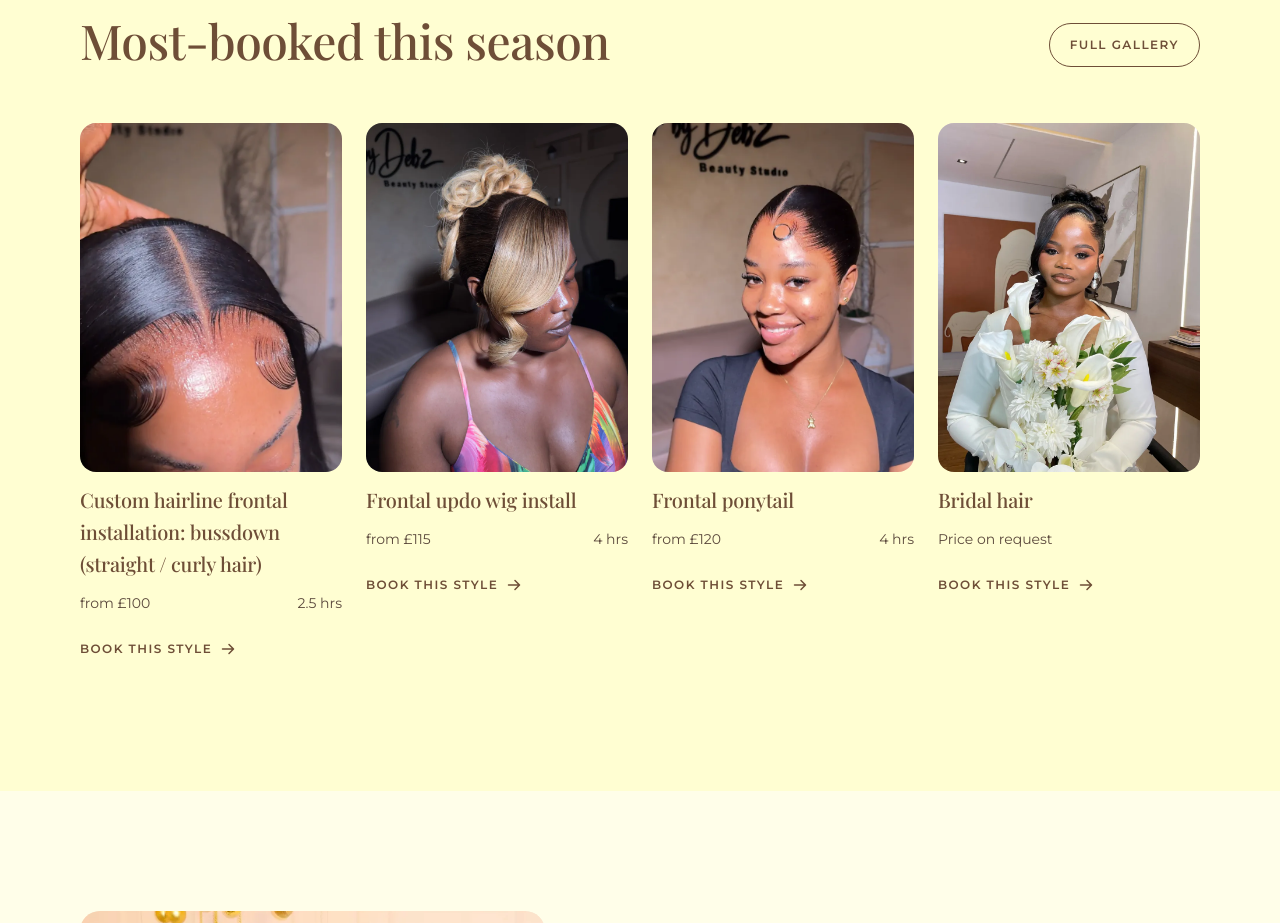
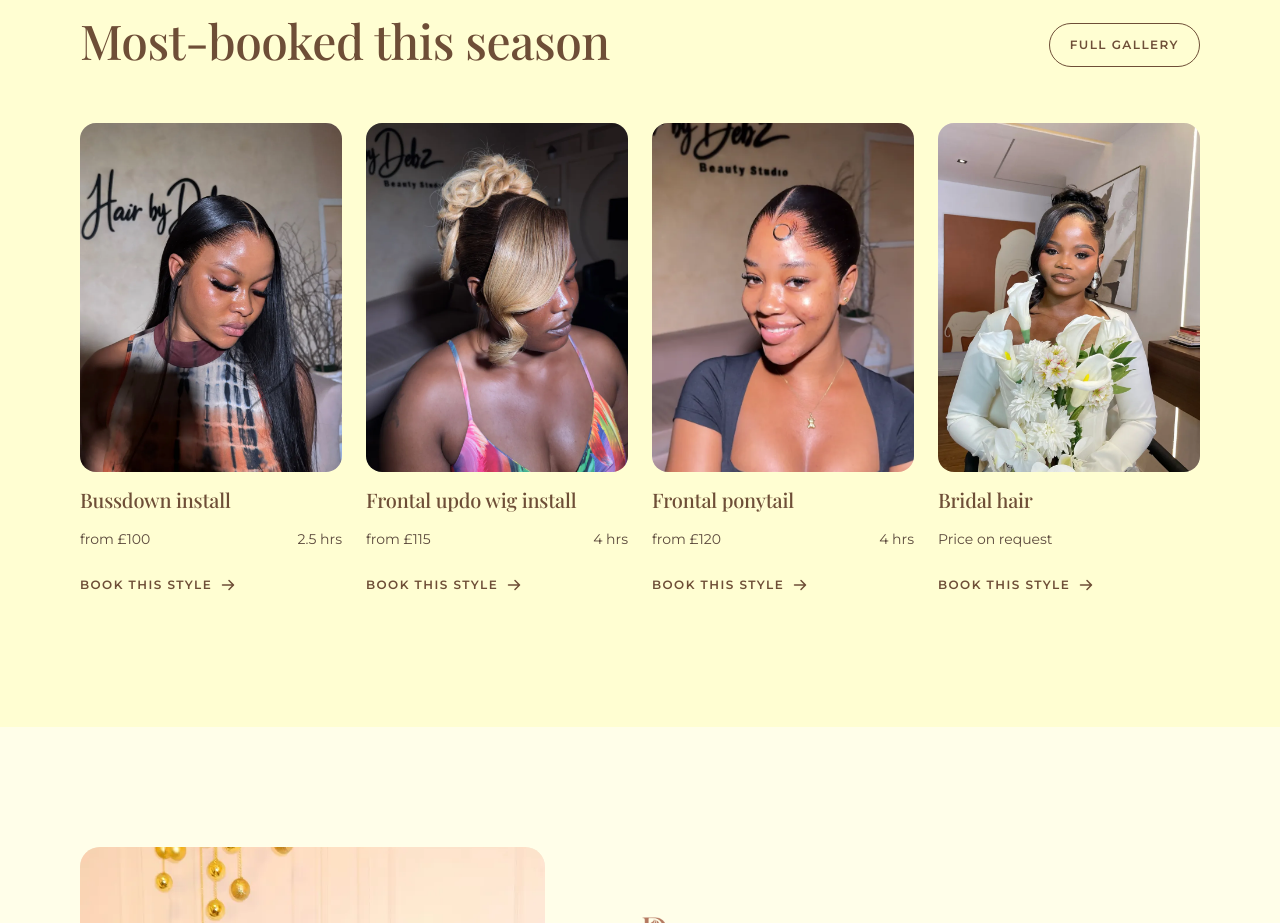
Before and after one commit to Zidotech/Hair_by_debz, a Next.js app: page / in a window 1280 px wide. Shown: the part 1067-1990 px from the top of the page. Built offline with nearby package versions, Linux system fonts and the light colour scheme; no server answers.

Commit message:
Shorter card names, better bussdown photo

```diff
--- a/features/booking/components/booking-flow.tsx
+++ b/features/booking/components/booking-flow.tsx
@@ -151,7 +151,7 @@ export function BookingFlow({ styleId }: { styleId: string | null }) {
                       {x.imgs && <Img k={x.imgs[0]} alt="" ratio="4/3" r={0} sizes="(max-width: 700px) 45vw, 25vw" />}
                       {on && <span style={{ position: "absolute", top: 8, right: 8, width: 28, height: 28, borderRadius: "50%", background: "var(--brown)", color: "var(--cream)", display: "flex", alignItems: "center", justifyContent: "center", animation: "pPop .3s" }}><Check size={15} weight="bold" aria-label="Selected" /></span>}
                       <span {...R({ pad: [14, 12, 10] }, { display: "flex", flexDirection: "column", gap: 4, flex: 1, paddingRight: x.imgs ? undefined : 40 })}>
-                        <span {...R({ fs: [17, 16, 15] }, { fontFamily: "var(--serif)", color: "var(--brown)", lineHeight: 1.25, overflowWrap: "anywhere" })}>{x.name}</span>
+                        <span {...R({ fs: [17, 16, 15] }, { fontFamily: "var(--serif)", color: "var(--brown)", lineHeight: 1.25, overflowWrap: "anywhere" })}>{x.short ?? x.name}</span>
                         <span style={{ fontSize: 13, color: "var(--ink-soft)", marginTop: "auto", paddingTop: 2 }}>{x.price == null ? "Price on request" : gbp(x.price)}{x.time && x.price != null ? " · " + x.time : ""}</span>
                       </span>
                     </button>
--- a/features/home/components/home-page.tsx
+++ b/features/home/components/home-page.tsx
@@ -52,8 +52,8 @@ export function HomePage() {
         <div {...R({ disp: ["grid", "flex"], gap: [24, 16], ox: ["visible", "auto"], mar: [0, "0 -20px"], pad: [0, "0 48px", "0 20px"] }, { gridTemplateColumns: "repeat(4,1fr)" })}>
           {STYLES.filter((s) => s.featured && s.imgs).map((s) => (
             <article key={s.id} {...R({ sz: [0, 220] }, { display: "flex", flexDirection: "column", gap: 12 })}>
-              <Img k={s.imgs![0]} alt={s.name} ratio="3/4" sizes="(max-width: 1100px) 60vw, 22vw" />
-              <h3 style={{ fontSize: 20 }}>{s.name}</h3>
+              <Img k={s.imgs![0]} alt={s.short ?? s.name} ratio="3/4" sizes="(max-width: 1100px) 60vw, 22vw" />
+              <h3 style={{ fontSize: 20 }}>{s.short ?? s.name}</h3>
               <div style={{ display: "flex", justifyContent: "space-between", fontSize: 14, color: "var(--ink-soft)" }}>
                 <span>{s.price == null ? "Price on request" : "from " + gbp(s.price)}</span>
                 <span>{s.price == null ? "" : s.time}</span>
--- a/shared/data/catalog.ts
+++ b/shared/data/catalog.ts
@@ -3,6 +3,8 @@ import type { ImgKey } from "./media";
 export interface HairStyle {
   id: string;
   name: string;
+  /** Shorter name for cards (home page, booking grid); the price list keeps the full name */
+  short?: string;
   price: number | null;
   time: string | null;
   /** Photos for the booking card. Services Debz hasn't sent media for yet have none and show the logo tile. */
@@ -26,8 +28,8 @@ export const SERVICES: HairStyle[] = [
   { id: "closure", name: "Closure installation", price: 95, time: null, imgs: ["closureInstall", "lacePink"], blurb: "Low-maintenance and protective, natural finish." },
   { id: "frontal-360", name: "360 frontal install", price: 150, time: "5 hrs", blurb: "Full 360 frontal installed and blended all the way round." },
   { id: "half-up", name: "Frontal installation: half up, half down", price: 110, time: "3 hrs", imgs: ["halfUp", "halfUp2"], blurb: "Half up, half down on a melted frontal." },
-  { id: "side-part", name: "Custom hairline frontal installation: centre or side parting with curls", price: 110, time: "3 hrs", imgs: ["side2", "side1"], blurb: "Centre or side parting with a melted custom hairline, styled in soft curls." },
-  { id: "bussdown", name: "Custom hairline frontal installation: bussdown (straight / curly hair)", price: 100, time: "2.5 hrs", imgs: ["bussMiddle", "bussNoPart"], blurb: "Dead-centre part, flat-laid, custom hairline with invisible lace. Straight or curly hair.", featured: true },
+  { id: "side-part", name: "Custom hairline frontal installation: centre or side parting with curls", short: "Parting with curls", price: 110, time: "3 hrs", imgs: ["side2", "side1"], blurb: "Centre or side parting with a melted custom hairline, styled in soft curls." },
+  { id: "bussdown", name: "Custom hairline frontal installation: bussdown (straight / curly hair)", short: "Bussdown install", price: 100, time: "2.5 hrs", imgs: ["bussSleek", "bussCurls"], blurb: "Dead-centre part, flat-laid, custom hairline with invisible lace. Straight or curly hair.", featured: true },
   { id: "frontal-updo", name: "Frontal updo wig install", price: 115, time: "4 hrs", imgs: ["updo", "bday2"], blurb: "Sculpted updo on a frontal unit, polished from every angle.", featured: true },
   { id: "layering", name: "Layering", price: 40, time: null, imgs: ["layers", "layers"], blurb: "Layers cut into your unit for movement and body." },
   { id: "baby-hairs", name: "Frontal install with baby hairs", price: 105, time: "3 hrs", imgs: ["babyHair", "laceCurly"], blurb: "Frontal install finished with soft, natural baby hairs." },
--- a/shared/data/media.ts
+++ b/shared/data/media.ts
@@ -38,6 +38,7 @@ const POSTER_IMGS = {
   babyHair: "/media/vid/baby-hair.webp",
   doublePony: "/media/vid/double-pony.webp",
   sewIn: "/media/vid/sew-in.webp",
+  bussCurls: "/media/vid/bussdown-curls.webp",
   closureInstall: "/media/vid/closure-installation.webp",
   naturalSewIn: "/media/vid/natural-hair-sew-in.webp",
 } as const;
```
